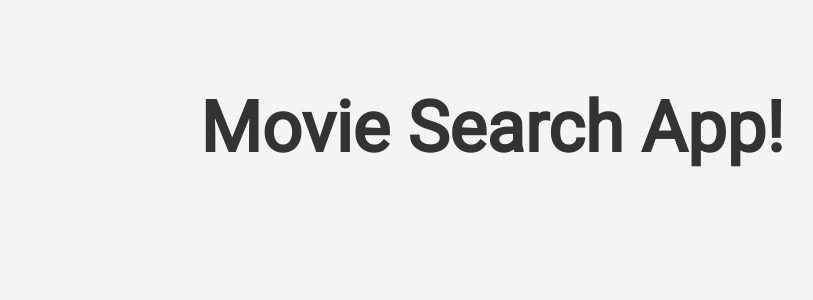
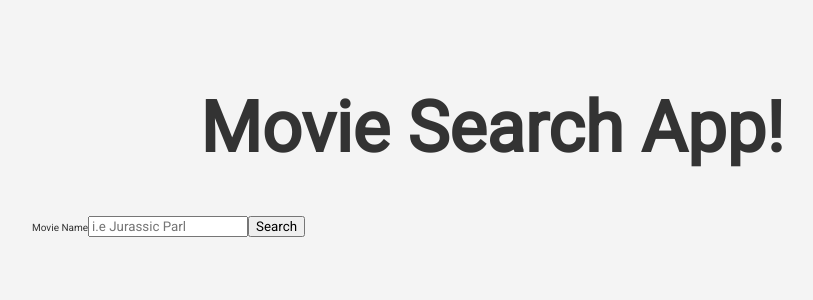
Before and after one commit to CodeJeffreyG/Movie-Search, a React (Create React App) app: page / in a window 1280 px wide. Shown: the top 300 px of the page, without its empty margins (148-961 px from the left). Built offline with nearby package versions, Linux system fonts and the light colour scheme.

Commit message:
Created Search Movie Form/component

```diff
--- a/src/App.tsx
+++ b/src/App.tsx
@@ -1,9 +1,9 @@
-import React from "react";
-
+import MovieSearch from "./Components/SearchMovie";
 function App() {
   return (
     <div className="container">
-      <h1 className = "title">Movie Search App!</h1>
+      <h1 className="title">Movie Search App!</h1>
+      <MovieSearch />
     </div>
   );
 }
--- /dev/null
+++ b/src/Components/SearchMovie.tsx
@@ -0,0 +1,18 @@
+export default function MovieSearch() {
+  return (
+    <form className="form">
+      <label className="label" htmlFor="query">
+        Movie Name
+      </label>
+      <input
+        className="input"
+        type="text"
+        name="query"
+        placeholder="i.e Jurassic Parl"
+      />
+      <button className="button" type="submit">
+        Search
+      </button>
+    </form>
+  );
+}
```
